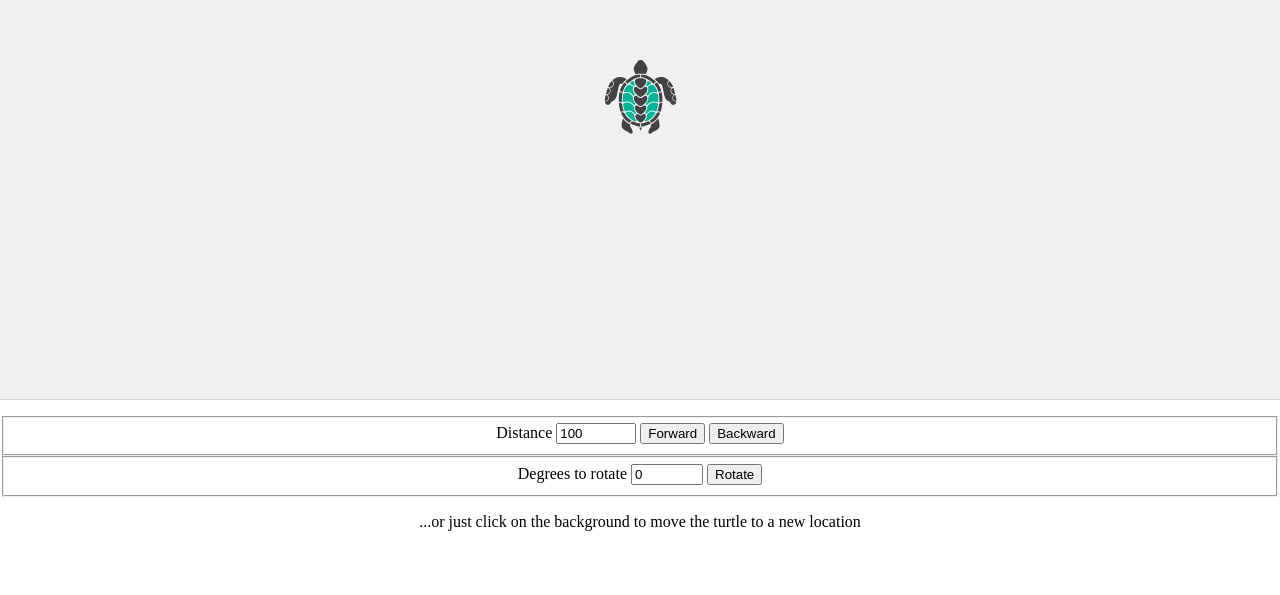
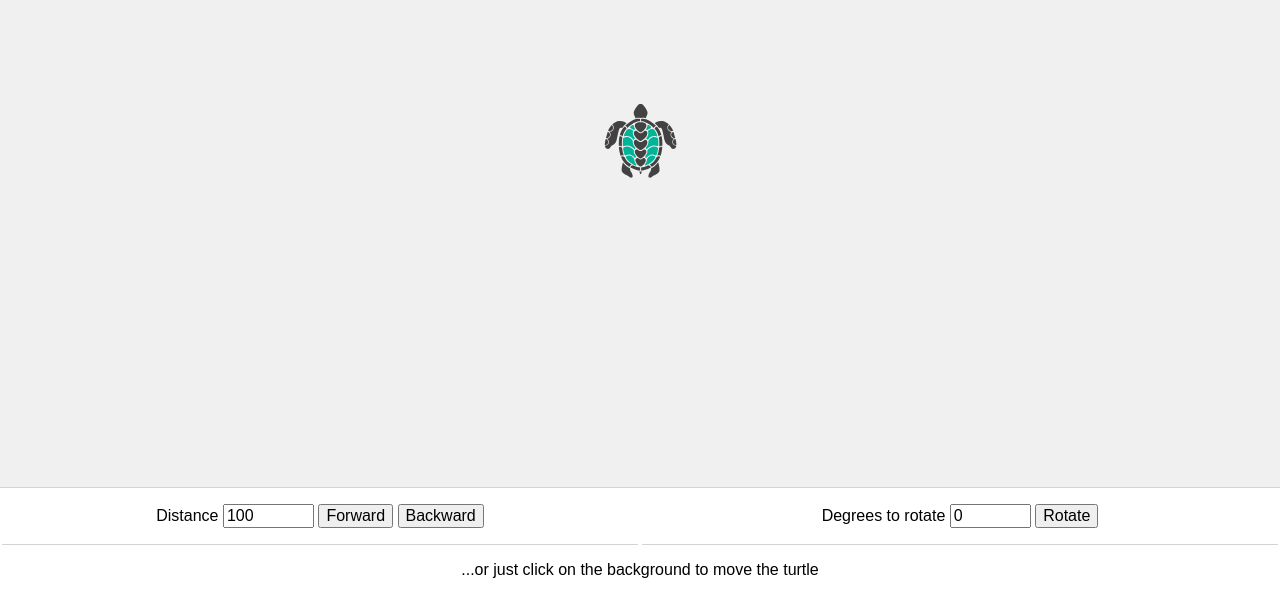
Before and after one commit to mbrowne/dci-examples, a plain HTML site: page turtle-graphics/index.html in a window 1280 px wide. Shown: the part 205-800 px from the top of the page. Drawn offline with Linux system fonts and the light colour scheme.

Commit message:
style the toolbar

```diff
--- a/turtle-graphics/index.html
+++ b/turtle-graphics/index.html
@@ -8,6 +8,7 @@
         body {
             display: flex;
             flex-direction: column;
+            font-family: sans-serif;
             margin: 0;
             padding: 0;
             height: 100vh;
@@ -19,16 +20,6 @@
             background-color: #f0f0f0;
         }
 
-        game-toolbar {
-            flex: 0;
-            background-color: white;
-            border-top: 1px solid lightgray;
-            padding: 1rem 0 3rem;
-            text-align: center;
-            width: 100%;
-            z-index: 1;
-        }
-
         .turtle {
             width: 80px;
             height: 80px;
@@ -37,6 +28,31 @@
             top: calc(50% - 40px);
             left: calc(50% - 40px);
         }
+
+        button, input {
+            font-size: 1rem;
+        }
+
+        game-toolbar {
+            flex: 0;
+            background-color: white;
+            border-top: 1px solid lightgray;
+            text-align: center;
+            width: 100%;
+            z-index: 1;
+
+            form {
+                display: grid;
+                grid-template-columns: 1fr 1fr;
+            }
+
+            fieldset {
+                border: none;
+                border-bottom: 1px solid lightgray;
+                padding-block: 1rem;
+            }
+        }
+
     </style>
     <script src="index.js" type="module" defer></script>
 </head>
@@ -62,8 +78,8 @@
                 </label>
                 <button type="button" name="rotateBtn">Rotate</button>
             </fieldset>
-            <p>...or just click on the background to move the turtle to a new location</p>
         </form>
+        <p>...or just click on the background to move the turtle</p>
     </game-toolbar>
 </body>
 </html>
```
